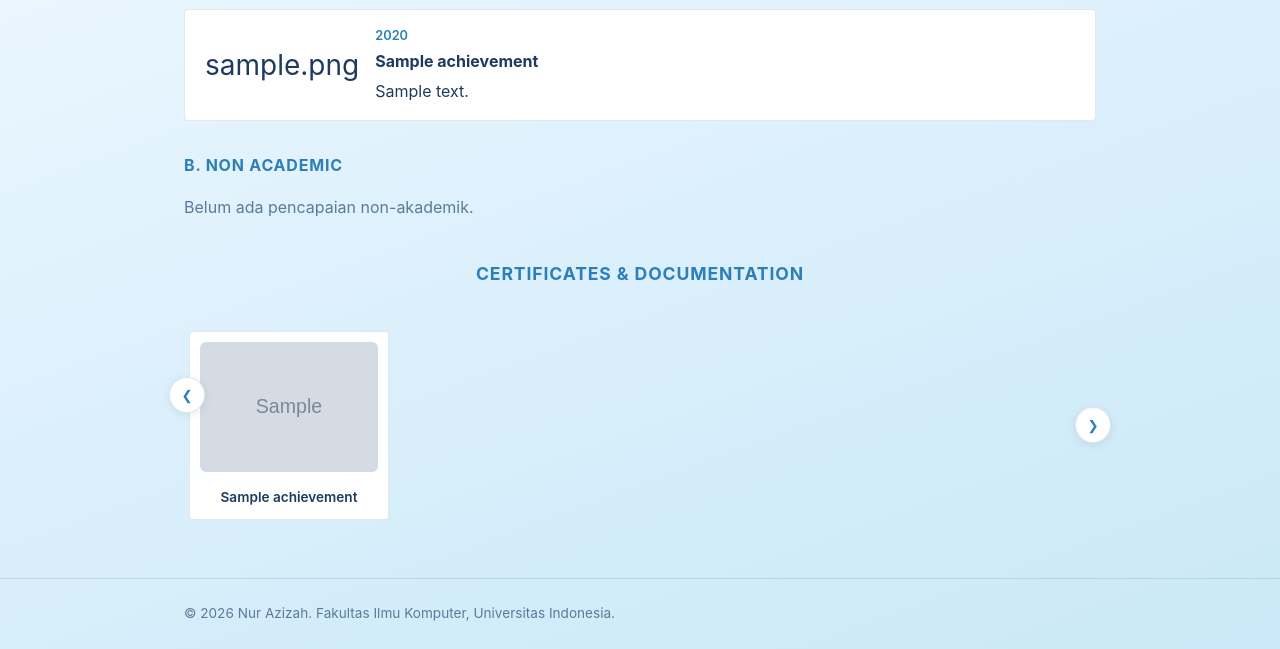
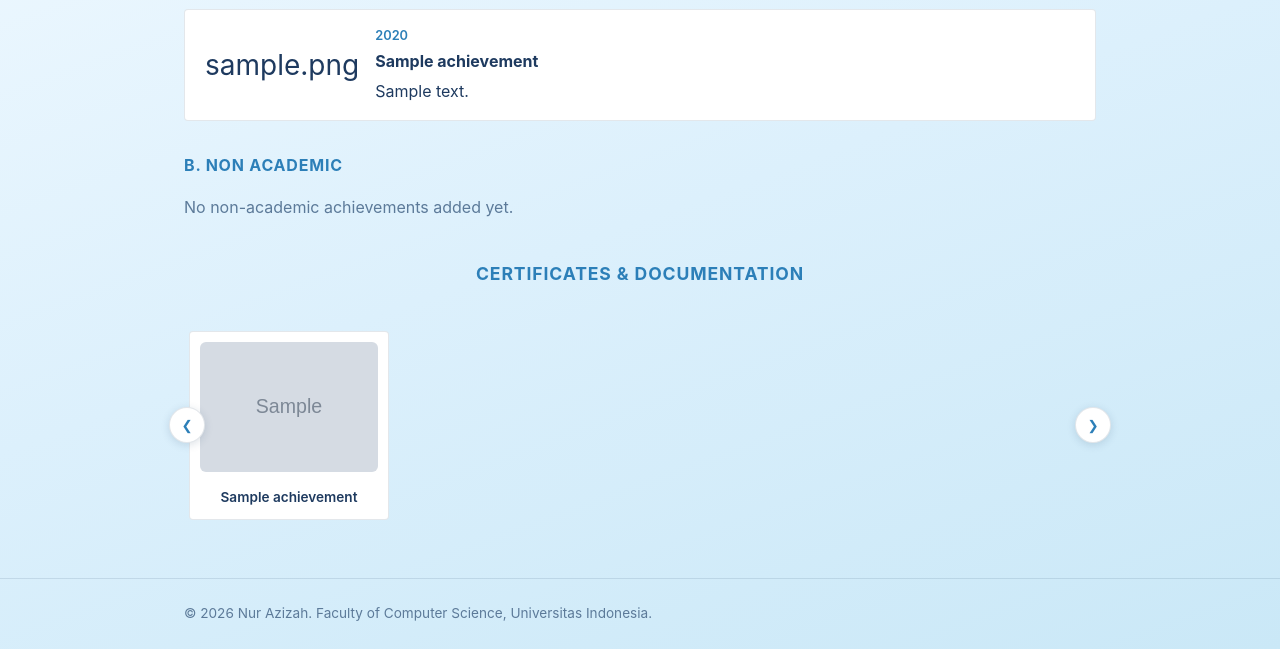
Before and after one commit to nurazizah56-dak/myportofolio, a Django app: page /achievements/ in a window 1280 px wide. Shown: the part 210-859 px from the top of the page. Run offline with Django 5.2, Linux system fonts and the light colour scheme; tables that the repository leaves empty hold one stand-in row (values such as "Sample post"); grey boxes marked "Sample" are stand-in pictures.

Commit message:
fix(achievements): fix carousel buttons and translate content to English

```diff
--- a/static/css/style.css
+++ b/static/css/style.css
@@ -530,9 +530,9 @@ h1, .brand {
     height: 36px;
     border-radius: 50%;
     cursor: pointer;
-    z-index: 10;
+    z-index: 20;
     transition: all 0.2s ease;
-    box-shadow: 0 2px 8px rgba(30, 58, 95, 0.1);
+    box-shadow: 0 2px 8px rgba(30, 58, 95, 0.15);
 }
 
 .carousel-btn:hover {
--- a/templates/achievements.html
+++ b/templates/achievements.html
@@ -3,7 +3,7 @@
 <head>
     <meta charset="UTF-8">
     <meta name="viewport" content="width=device-width, initial-scale=1.0">
-    <title>Achievements - {{ name }}</title>
+    <title>{{ name }} - Achievements</title>
     <link rel="preconnect" href="https://fonts.googleapis.com">
     <link rel="preconnect" href="https://fonts.gstatic.com" crossorigin>
     <link href="https://fonts.googleapis.com/css2?family=Space+Grotesk:wght@500;700&display=swap" rel="stylesheet">
@@ -41,7 +41,7 @@
                             </div>
                         </div>
                     {% empty %}
-                        <p class="empty-state">Belum ada pencapaian akademik.</p>
+                        <p class="empty-state">No academic achievements added yet.</p>
                     {% endfor %}
                 </div>
 
@@ -57,15 +57,14 @@
                             </div>
                         </div>
                     {% empty %}
-                        <p class="empty-state">Belum ada pencapaian non-akademik.</p>
+                        <p class="empty-state">No non-academic achievements added yet.</p>
                     {% endfor %}
                 </div>
 
                 {% if carousel_items %}
-                <div class="carousel-wrapper">
-                    <button class="carousel-btn prev" onclick="moveSlide(-1)">❮</button>
                 <h3 class="carousel-title">Certificates & Documentation</h3>
                 <div class="carousel-wrapper">
+                    <button type="button" class="carousel-btn prev" id="carouselPrev">❮</button>
                     <div class="carousel-track" id="certCarousel">
                         {% for item in carousel_items %}
                             <div class="carousel-card">
@@ -74,8 +73,7 @@
                             </div>
                         {% endfor %}
                     </div>
-                        <button class="carousel-btn next" onclick="moveSlide(1)">❯</button>
-                    </div>
+                    <button type="button" class="carousel-btn next" id="carouselNext">❯</button>
                 </div>
                 {% endif %}
             </div>
@@ -84,16 +82,16 @@
 
     <footer class="site-footer">
         <div class="container">
-            <p>&copy; 2026 {{ name }}. Fakultas Ilmu Komputer, Universitas Indonesia.</p>
+            <p>&copy; 2026 {{ name }}. Faculty of Computer Science, Universitas Indonesia.</p>
         </div>
     </footer>
 
-    <!-- Tombol Back to Top -->
+    <!-- Back to Top Button -->
     <button id="backToTop" class="back-to-top" aria-label="Back to top">↑</button>
+
     <script>
+        // Script untuk Back to Top
         const backToTopBtn = document.getElementById('backToTop');
-
-        // Tampilkan tombol saat scroll melebihi 300px
         window.addEventListener('scroll', () => {
             if (window.scrollY > 300) {
                 backToTopBtn.classList.add('show');
@@ -101,13 +99,24 @@
                 backToTopBtn.classList.remove('show');
             }
         });
+        backToTopBtn.addEventListener('click', () => {
+            window.scrollTo({ top: 0, behavior: 'smooth' });
+        });
 
-        // Scroll ke atas saat tombol diklik
-        backToTopBtn.addEventListener('click', () => {
-            window.scrollTo({
-                top: 0,
-                behavior: 'smooth'
+        // Script untuk Carousel Scroll
+        document.addEventListener("DOMContentLoaded", function () {
+            const track = document.getElementById("certCarousel");
+            const prevBtn = document.getElementById("carouselPrev");
+            const nextBtn = document.getElementById("carouselNext");
+
+            if (track && prevBtn && nextBtn) {
+                prevBtn.addEventListener("click", () => {
+                    track.scrollBy({ left: -220, behavior: "smooth" });
                 });
+                nextBtn.addEventListener("click", () => {
+                    track.scrollBy({ left: 220, behavior: "smooth" });
+                });
+            }
         });
     </script>
 </body>
```
Lines whose indentation alone changed are shown as unchanged.
